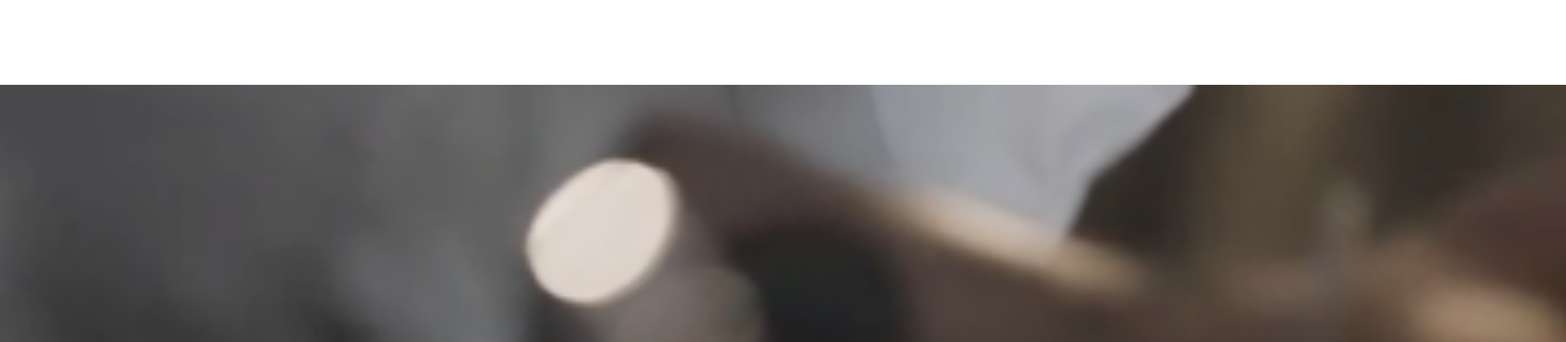
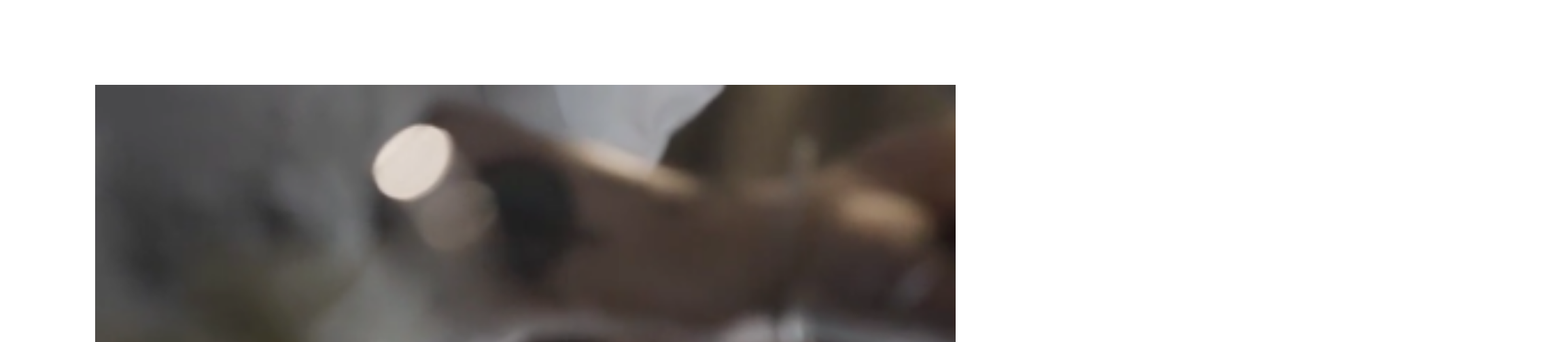
Before and after one commit to NikKrasavchik/weblab3, a plain HTML site: page index.html in a window 1536 px wide. Shown: the part 2300-2804 px from the top of the page at 68% size, 2304 px wide, since content can reach past the window. Drawn offline with Linux system fonts and the light colour scheme.

Commit message:
second adding labs

```diff
--- a/styles.css
+++ b/styles.css
@@ -560,8 +560,9 @@ html {
     }
 
     .vid {
-        min-width: 2400px;
-        margin: 140px -140px;
+        min-width: 100%;
+        margin-top: 140px;
+        margin-bottom: 140px;
     }
 
     .playvid {
```
